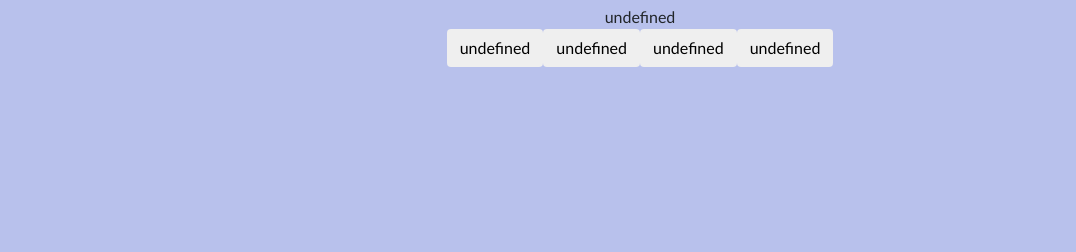
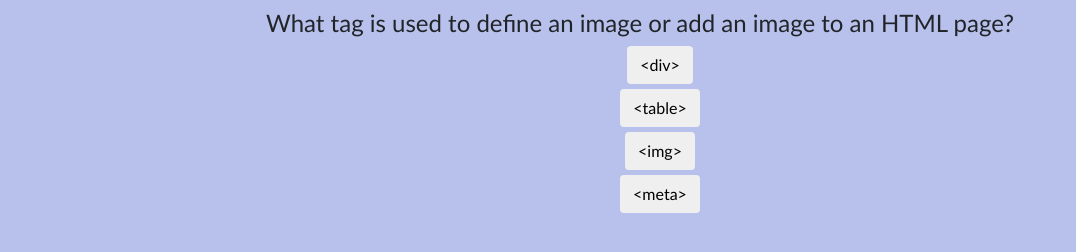
Before and after one commit to chrisgtr34/code-quiz, a plain HTML site: page index.html in a window 1280 px wide. Both pictures are taken after a click on the button "Start!". Shown: the part 236-488 px from the top of the page, without its empty margins (0-1076 px from the left). Drawn offline with nearby package versions, Linux system fonts and the light colour scheme.

Commit message:
update js and html

```diff
--- a/index.html
+++ b/index.html
@@ -33,8 +33,18 @@
     <div class="col text-center">
         <div id="question-box" class="hide">
             <div id="question">Question Box</div>
-            <div id="answerBtn"></div>
+            <div id= "choices">
+                <ul>
+                    <li><button class="btn" type="button" id="1" onclick="checkAnswer('1')"></button></li>
+                    <li><button class="btn" type="button" id="2" onclick="checkAnswer('2')"></button></li>
+                    <li><button class="btn" type="button" id="3" onclick="checkAnswer('3')"></button></li>
+                    <li><button class="btn" type="button" id="4" onclick="checkAnswer('4')"></button></li>
+                </ul>
+            </div>
+            <div id="answerChoice"></div>
         </div>
+
+        <div id="score"></div>
 
         <div id="buttons">
             <h5 class="hide">Click to Start!</h5>
--- a/script.js
+++ b/script.js
@@ -3,6 +3,11 @@ var nextBtn = document.getElementById('nextBtn');
 var questionBoxElement = document.getElementById('question-box');
 var questionElement = document.getElementById('question');
 var answerButton = document.getElementById('answerBtn');
+var choice1 = document.getElementById('1');
+var choice2 = document.getElementById('2');
+var choice3 = document.getElementById('3');
+var choice4= document.getElementById('4');
+var result = document.getElementById('score')
 var score = 0;
 var timeRemaining = 60;
 var timer;
@@ -11,44 +16,42 @@ var timer;
 var questions = [
     {
         question: 'What tag is used to define an image or add an image to an HTML page?',
-        answers: [
-            { text: '<div>', correct: false},
-            { text: '<table>', correct: false},
-            { text: '<img>', correct: true},
-            { text: '<meta>', correct: false}
-        ]
+        choice1: "<div>",
+        choice2: "<table>",
+        choice3: "<img>",
+        choice4: "<meta>",
+        correct: "3"
     },
     {
         question: 'What tag can be used to insert a line break or blank line in an HTML document?',
-        answers: [
-            {text: '<br></br>', correct: true},
-            { text: '<head></head>', correct: false},
-            { text: '<body></body>', correct: false},
-            { text: '<title></title>', correct: false}
-        ]
+        choice1: "<br></br>",
+        choice2: "<head></head>",
+        choice3: "<body></body>",
+        choice4: "<title></title>",
+        correct: "1"
     },
     {
         question: 'What tag is required in all HTML documents, and is used to define the title?',
-        answers: [
-            {text: '<head></head>', correct: false},
-            {text: '<body></body>', correct: false},
-            {text: '<title><title>', correct: true},
-            {text: '<br></br>', correct: false}
-        ]
+        choice1: "<head></head>",
+        choice2: "<body></body>",
+        choice3: "<title><title>",
+        choice4: "<br></br>",
+        correct: "3"
+
     },
     {
         question: 'What declaration MUST be included as the first item in an HTML document before the tag and is used to provide instructions to the web browser?',
-        answers: [
-            {text: '<embed>', correct: false},
-            {text: '<caption>', correct: false},
-            {text: '<code>', correct: false},
-            {text: '<!DOCTYPE>', correct: true}
-        ]
+        choice1: "<embed>",
+        choice2: "<caption>",
+        choice3: "<code>",
+        choice4: "<!DOCTYPE>",
+        correct: "4"
+
     },
 ]
 
 let shuffleQuestions;
-let questionIndex;
+let questionIndex = 0;
 
 startBtn.addEventListener('click',() =>{
     startTimer();
@@ -80,63 +83,38 @@ function startQuiz() {
     shuffleQuestions = questions.sort(() => Math.random() - .5)
     console.log(shuffleQuestions)
     questionIndex = 0
-    nextQuestion();
+    displayQuestions(shuffleQuestions)
 }
 
 
-function displayQuestions(question) {
-    console.log(question)
-    questionElement.innerText = question.question
-    question.forEach(answer => {
-        var button = document.createElement('button')
-        button.innerText = answer.text
-        button.classList.add('btn')
-
-        if (answer.correct) {
-            button.dataset.correct = answer.correct
-        }
-        button.addEventListener('click', answerChoice)
-        answerButton.appendChild(button)
-    })
+function displayQuestions() {
+    var q = questions[questionIndex];
+    questionElement.innerHTML = q.question;
+    choice1.innerText = q.choice1;
+    choice2.innerText = q.choice2;
+    choice3.innerText = q.choice3;
+    choice4.innerText = q.choice4;
 }
 
+function checkAnswer(answer) {
+    if(questions[questionIndex].correct == answer) {
+        answerChoice.textContent = "Correct!"
+    }
+    else {
+       answerChoice.textContent = "Wrong!"
+       timeRemaining-=10;
+    }
 
-function nextQuestion(){
-    // resetState()
-    displayQuestions(shuffleQuestions)
-}
+    if (questions.length === questionIndex+1) {
+        showResults(); // If it has gone through all questions, show final score
+        return;
+    }
+        questionIndex++;
+        displayQuestions();
+    };
 
-function answerChoice (e) {
-    var selectedButton = e.target
-    var correct = selectedButton.dataset.correct
-    setStatusClass(document.body, correct)
-    Array.from(answerButton.children).forEach(button => {
-        setStatusClass(button, button.dataset.correct)
-    })
-  // If the selected answer does not have the value
-  // true in it's data-correct property, remove 5 seconds.
-    if(!correct){
-     count -= 10
-        document.getElementById('time').innerHTML=count;
-    }
-    if (shuffleQuestions.length > questionIndex + 1) {
-        nextBtn.classList.remove('hide')
-    } else {
-        startBtn.innerText = 'Restart'
-        startBtn.classList.remove('hide')
-    }
-}
-
-function setStatusClass(element, correct) {
-    clearStatusClass(element)
-    if (correct) {
-      element.classList.add('correct')
-    } else {
-      element.classList.add('wrong')
-    }
-  }
-
-  function clearStatusClass(element) {
-    element.classList.remove('correct')
-    element.classList.remove('wrong')
-  }
+    function showResults() {
+        if (timeRemaining === 0 || questions.length -1) {
+         result.textContent = "Your final score is " + timeRemaining + ".";
+        }
+     };
--- a/style.css
+++ b/style.css
@@ -8,9 +8,11 @@ body {
 
 }
 
-/* .button {
+li {
     align-items: center;
-} */
+    list-style: none;
+    margin: 5px 0 5px 0;
+}
 
 .quiz-intro {
     text-align: center;
@@ -20,3 +22,11 @@ body {
 .hide {
     display: none;
 }
+
+#question {
+    font-size: x-large;
+}
+
+#answerChoice {
+    text-align: center;
+}
```
Also changed, not shown: 1 other file.
